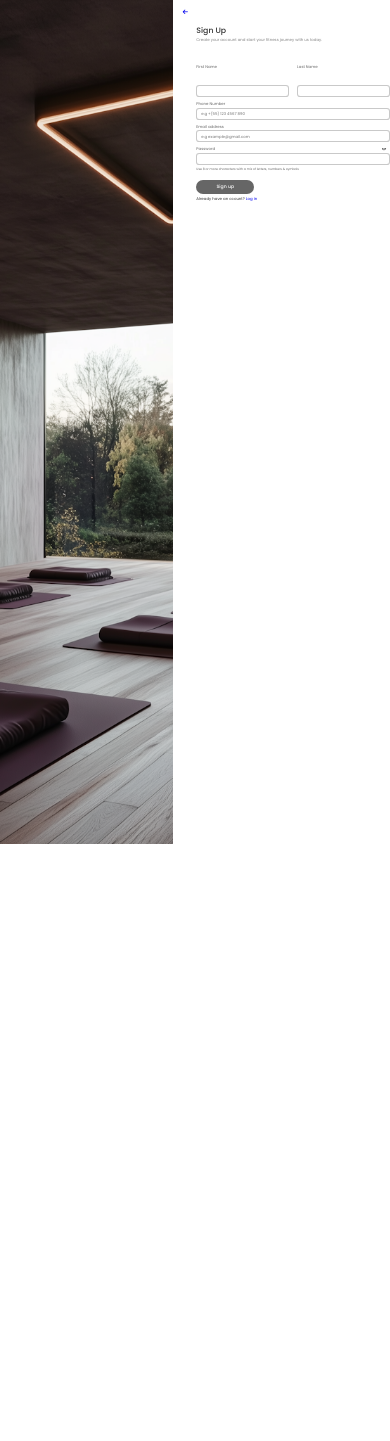
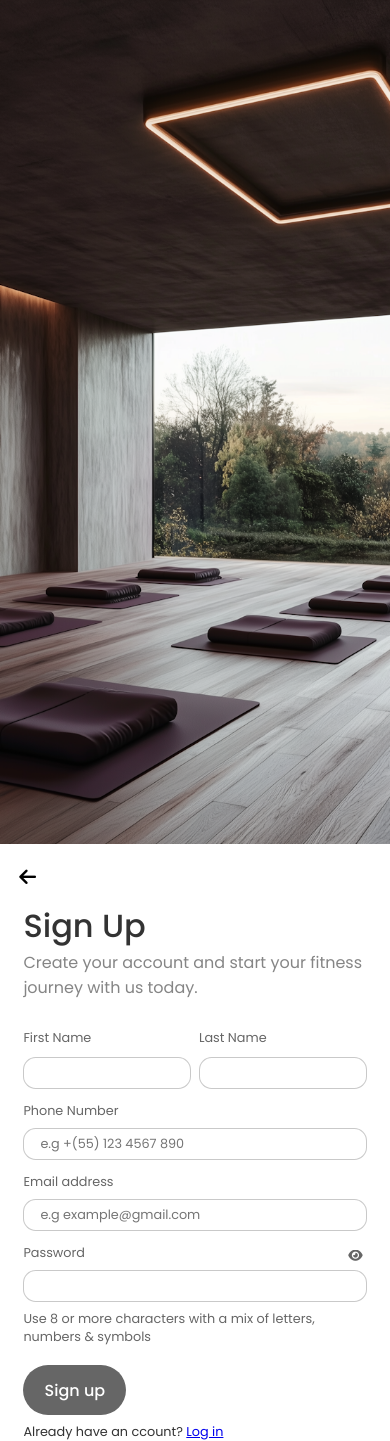
Before and after one commit to String-Aki/FitZone-Fitness-Center, a PHP site: page /Registration-Page/register.html in a window 390 px wide. Before the commit the page ends 844 px from the top, so only its background shows below. Run offline with PHP 8.4, Linux system fonts and the light colour scheme; some libraries are stand-ins or nearby versions; some web fonts are replaced.

Commit message:
Register Page made responsive

```diff
--- a/Registration-Page/script.js
+++ b/Registration-Page/script.js
@@ -1,5 +1,7 @@
 const passwordToggle = document.querySelector(".pass-toggle");
 const passwordField = document.querySelector(".password-field");
+const form = document.querySelector(".registration-form");
+const screenWidth = window.innerWidth;
 
 passwordToggle.addEventListener("click", function () {
   const type =
@@ -10,3 +12,9 @@ passwordToggle.addEventListener("click", function () {
   this.classList.toggle("fa-eye-slash");
 
 });
+
+if(screenWidth < 768) {
+  setTimeout(() => {
+    form.scrollIntoView({ behavior: "smooth" });
+  }, 2000);
+}
--- a/Registration-Page/style.css
+++ b/Registration-Page/style.css
@@ -13,7 +13,6 @@ html {
 }
 body{
     display: flex;
-    /* justify-content: space-between; */
 }
 .main-img {
     height: 100vh;
@@ -23,43 +22,43 @@ body{
 
 .back-home{
     text-decoration: none;
-    padding: 2vw 0 0.5vw 2.5vw;
-    font-size: 1.5vw;
+    padding: max(1.5rem,2vw) 0 max(0.5rem,0.5vw) max(1.2rem,2.5vw);
+    font-size: max(1.2rem,1.5vw);
+    color: black;
 }
 
 form.registration-form {
-    margin-left: 6vw;
+    margin: auto 6vw;
     display: flex;
     flex-direction: column;
     justify-content: center;
-    /* border: 2px solid black; */
 }
 
 h1.register-heading {
     color:#333;
-    font-size: 2vw;
+    font-size: max(2rem,2vw);
     font-weight: 500;
 }
 
 p.register-p {
     color: rgba(102, 102, 102, 0.80);
-    font-size: 1vw;
-    padding-bottom: 2vw;
+    font-size: max(1rem,1vw);
+    padding-bottom: max(1.5rem,2vw);
 }
 
 label {
     color: #666;
-    font-size: 1vw;
-    padding-bottom: 0.5vw;
+    font-size: max(0.8rem, 1vw);
+    padding-bottom: max(0.5rem,0.5vw);
 }
 
 input {
-    height:3vw;
-    border-radius: 0.8vw;
+    height:max(2rem,3vw);
+    border-radius: max(0.8rem,0.8vw);
     border: 1px solid rgba(102, 102, 102, 0.35);
-    margin-bottom: 1vw;
-    padding: 0 0 0 1vw;
-    font-size: 1vw;
+    margin-bottom:max(0.8rem,1vw);
+    padding: 0 0 0 max(1rem,1vw);
+    font-size: max(0.8rem,1vw);
 }
 
 .name-fields {
@@ -70,7 +69,7 @@ input {
 }
 
 #first-name-field, #last-name-field {
-    margin-top: 0.5vw;
+    margin-top: max(0.5rem,0.5vw);
     width: 100%;
 }
 
@@ -82,38 +81,54 @@ input {
 
 .pass-toggle {
     color: #666;
-    font-size: 1vw;
+    font-size: max(0.8rem, 1vw);
     padding-right: 1vw;
     text-decoration: none;
     cursor: pointer;
 }
 
 #password-field{
-    margin-bottom: 0.5vw;
+    margin-bottom: max(0.5rem,0.5vw);
 }
 
 .password-constraints {
-    font-size: 0.8vw;
+    font-size: max(0.8rem,0.8vw);
     color: #666;
-    padding-bottom: 2.5vw;
+    padding-bottom: max(1.2rem,2.5vw);
 }
 
 .submit-button {
     background-color: #666;
     color: white;
 
-    font-size: 1.2vw;
+    font-size: max(1rem,1.2vw);
     font-family: "Poppins";
     font-weight: 500;
 
     width: 30%;
-    padding: 0.8vw 0;
-    border-radius: 2vw;
+    padding: max(0.8rem,0.8vw) 0;
+    border-radius: max(2rem,2vw);
     border: none;
 }
 
 .account-exist > p {
     color:#333;
-    font-size: 1vw;
-    padding-top: 0.5vw;
+    font-size: max(0.8rem,1vw);
+    padding-top: max(0.5rem,0.5vw);
 }
+
+@media screen and (max-width: 768px) {
+    *{overflow: scroll;}
+
+    body{
+        flex-direction: column;
+    }
+
+    img.main-img{
+        width: 100dvw;
+        height: 100dvh;
+        object-fit: cover;
+    }
+
+
+}
```
